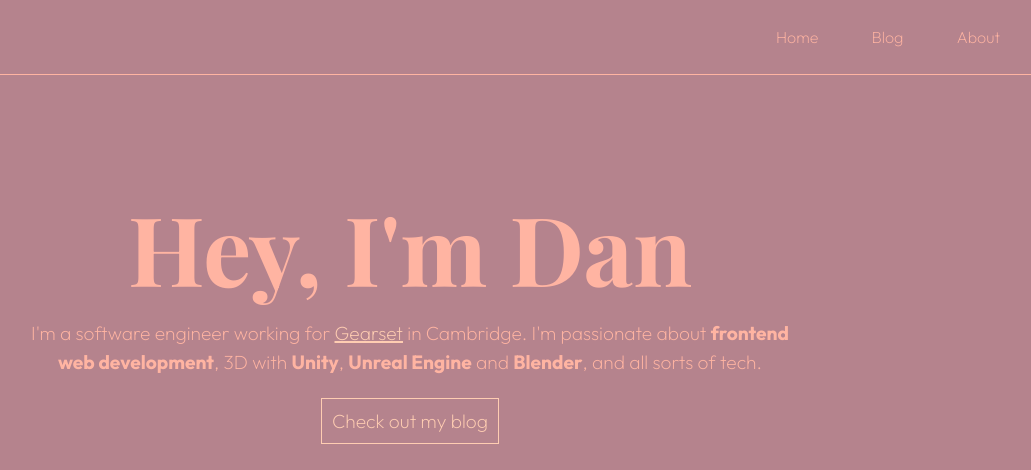
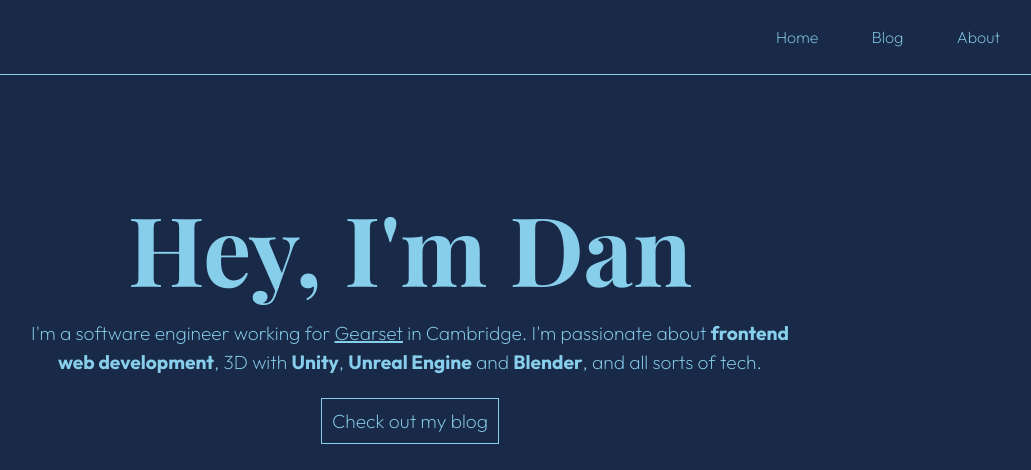
Before and after one commit to dancyates/danyates.dev, an Eleventy site: page index.njk in a window 1280 px wide. Shown: the whole page, without its empty margins (230-1261 px from the left). Built offline with nearby package versions, Linux system fonts and the light colour scheme; Eleventy itself is replaced by a stand-in of ours; files that its build step writes are made by us from their sources.

Commit message:
Use an a11y colour palette

```diff
--- a/css/style.css
+++ b/css/style.css
@@ -4,10 +4,10 @@ font-family: 'Playfair Display', serif; */
 
 /* CSS variables */
 :root {
-    --background: #b5838d;
-    --foreground: #ffb4a2;
+    --background: #192948;
+    --foreground: skyblue;
     --foreground-faded: rgba(255, 180, 162, 0.05);
-    --accent1: #ffcdb2;
+    --accent1: skyblue;
 }
 
 /* Josh Comeau CSS reset */
```
